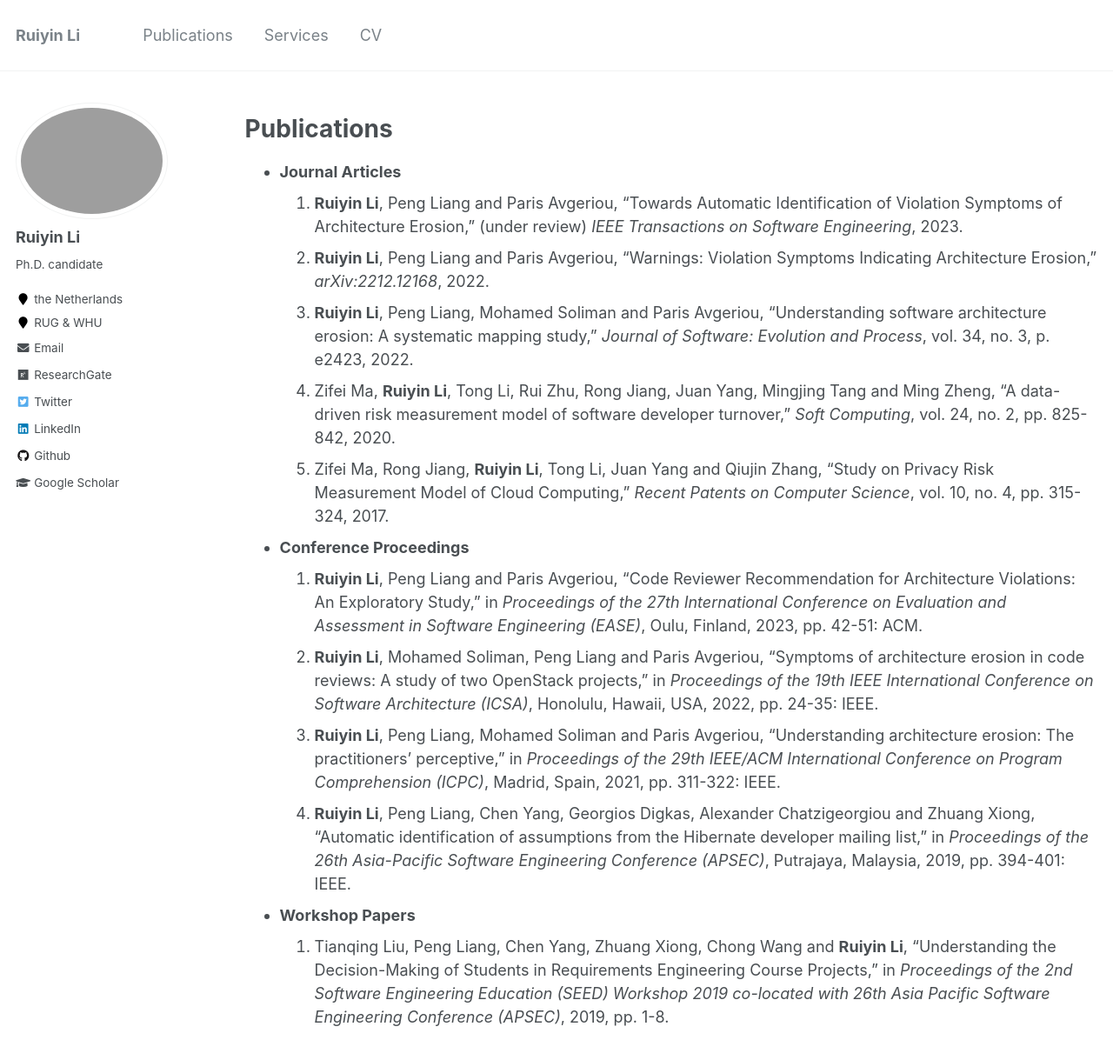
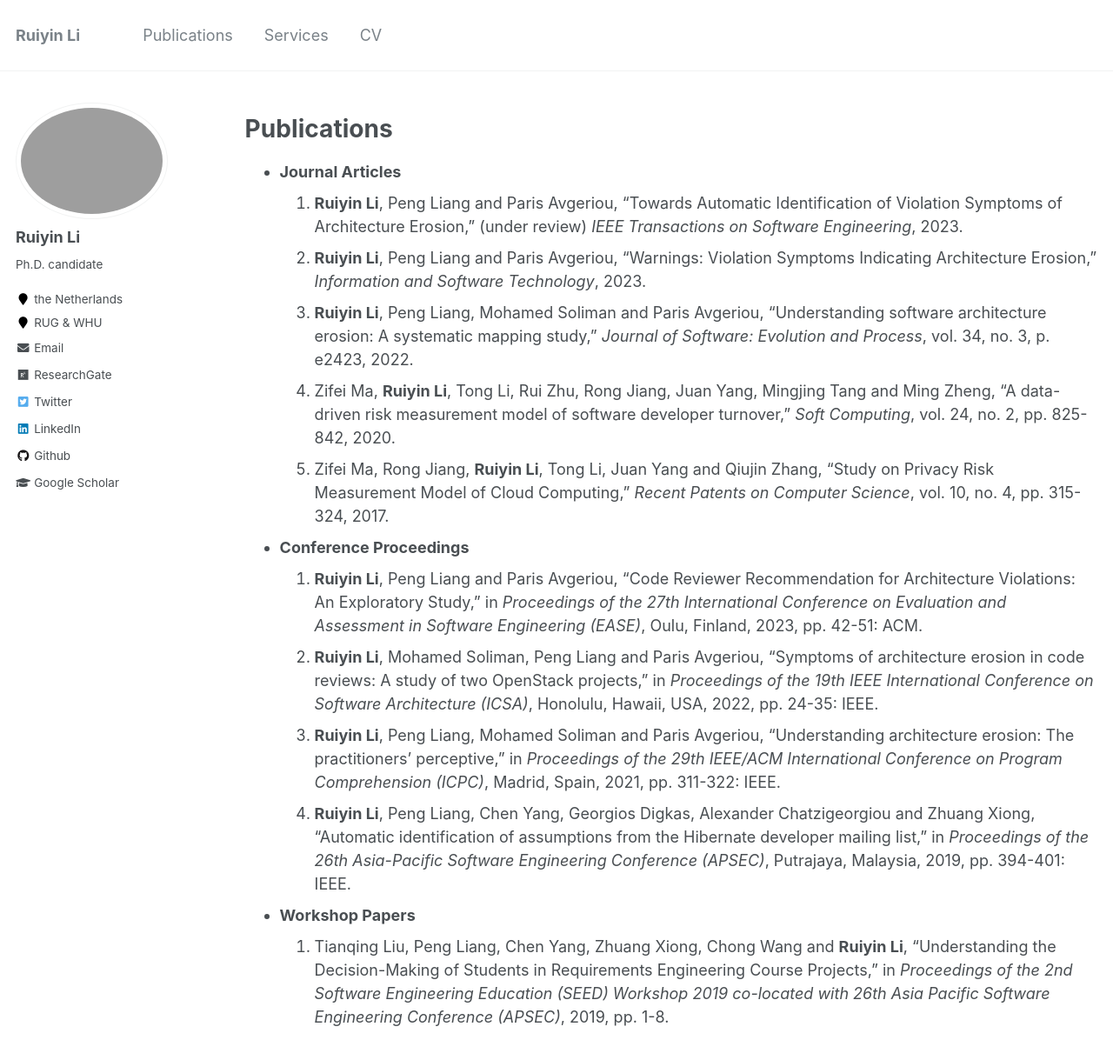
Before and after one commit to RuiyinL/RuiyinL.github.io, a Jekyll site: the page built from _pages/publications.md, in a window 1280 px wide and 1399 px high. Shown: the top 1219 px of the window at 87% size. Built offline with Jekyll 4.4.1, drawn with Linux system fonts in a browser that asks for light colours.

Commit message:
Update publications.md

```diff
--- a/_pages/publications.md
+++ b/_pages/publications.md
@@ -19,7 +19,7 @@ Publications
 ======
 - **Journal Articles**
   1. **Ruiyin Li**, Peng Liang and Paris Avgeriou, "Towards Automatic Identification of Violation Symptoms of Architecture Erosion," (under review) *IEEE Transactions on Software Engineering*, 2023.
-  2. **Ruiyin Li**, Peng Liang and Paris Avgeriou, "Warnings: Violation Symptoms Indicating Architecture Erosion," *arXiv:2212.12168*, 2022.
+  2. **Ruiyin Li**, Peng Liang and Paris Avgeriou, "Warnings: Violation Symptoms Indicating Architecture Erosion," *Information and Software Technology*, 2023.
   3. **Ruiyin Li**, Peng Liang, Mohamed Soliman and Paris Avgeriou, "Understanding software architecture erosion: A systematic mapping study," *Journal of Software: Evolution and Process*, vol. 34, no. 3, p. e2423, 2022.
   4. Zifei Ma, **Ruiyin Li**, Tong Li, Rui Zhu, Rong Jiang, Juan Yang, Mingjing Tang and Ming Zheng, "A data-driven risk measurement model of software developer turnover," *Soft Computing*, vol. 24, no. 2, pp. 825-842, 2020.
   5. Zifei Ma, Rong Jiang, **Ruiyin Li**, Tong Li, Juan Yang and Qiujin Zhang, "Study on Privacy Risk Measurement Model of Cloud Computing," *Recent Patents on Computer Science*, vol. 10, no. 4, pp. 315-324, 2017.
```
